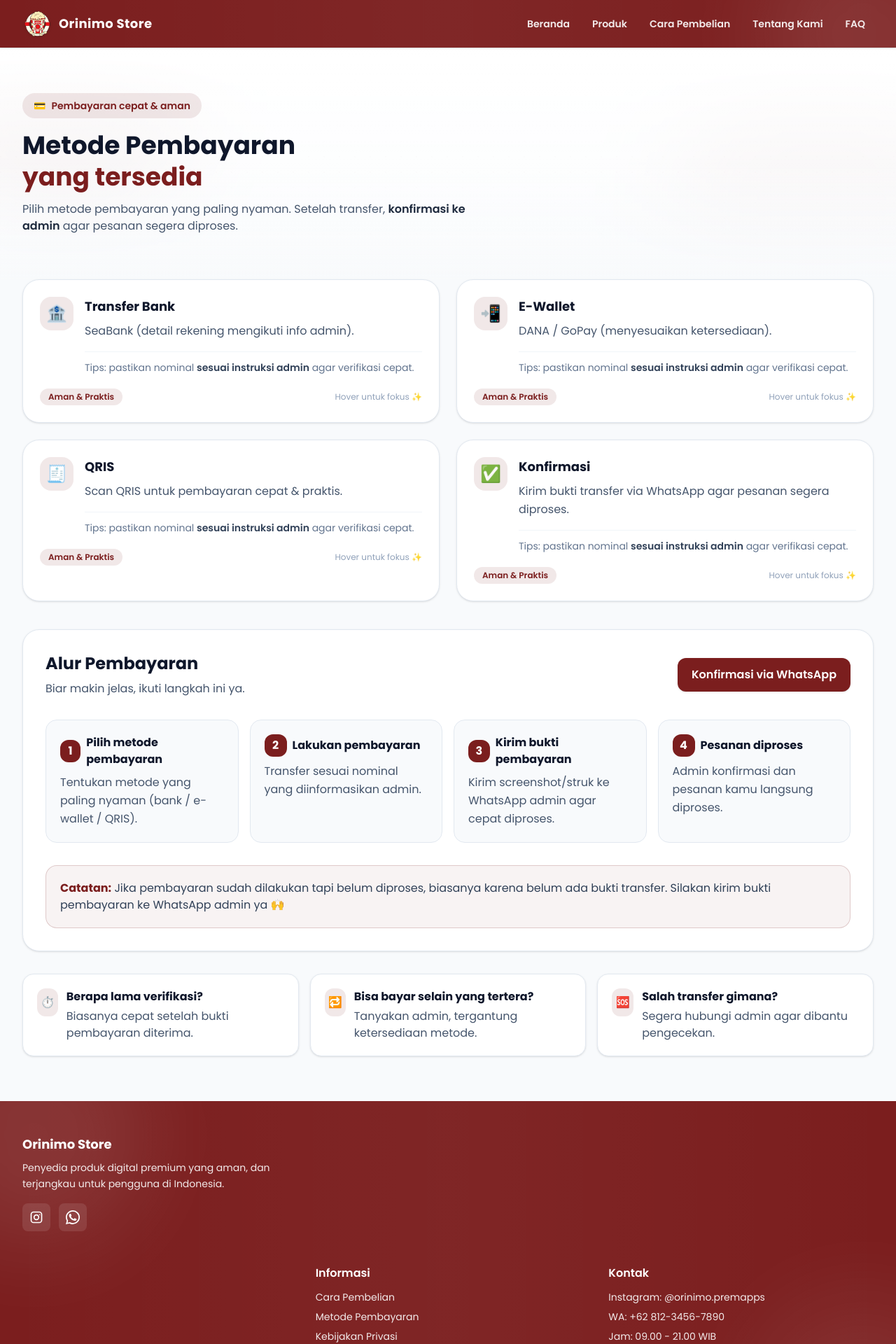
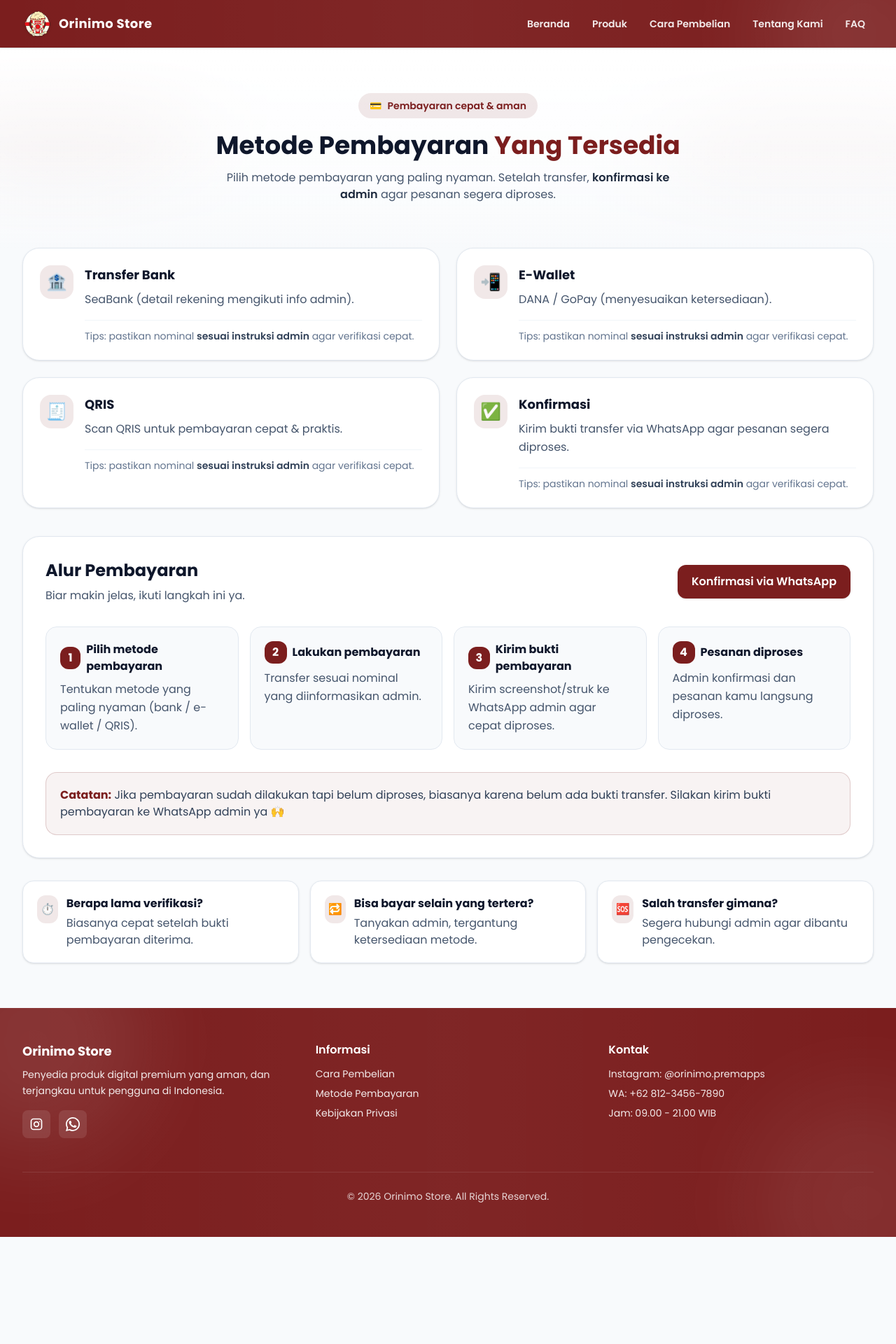
Before and after one commit to chandraputra06/orinimo-web, a React (Vite) app: page /metode-pembayaran in a window 1280 px wide. Shown: the top 1920 px of the page at 70% size. After the commit the page ends 1767 px from the top, so only its background shows below. Built offline with nearby package versions, Linux system fonts and the light colour scheme.

Commit message:
ui(privacy-policy): improve content and layout #15

```diff
--- a/src/components/Footer.jsx
+++ b/src/components/Footer.jsx
@@ -3,7 +3,7 @@
 const Footer = () => {
   return (
     <footer className="relative overflow-hidden bg-[#7B1E1E] text-white font-poppins">
-      {/* decorative overlay (absolute) */}
+      {/* decorative overlay */}
       <div
         aria-hidden
         className="pointer-events-none absolute inset-0 bg-gradient-to-r from-white/0 via-white/10 to-white/0 opacity-35"
@@ -18,14 +18,14 @@
       />
 
       <div className="container-page py-12 relative">
-        {/* Brand */}
-        <div className="text-center md:text-left">
+        {/* ===== MOBILE BRAND (center) ===== */}
+        <div className="md:hidden text-center">
           <h3 className="font-bold text-lg">Orinimo Store</h3>
-          <p className="text-sm mt-2 text-white/90 leading-relaxed max-w-sm mx-auto md:mx-0">
+          <p className="text-sm mt-2 text-white/90 leading-relaxed max-w-sm mx-auto">
             Penyedia produk digital premium yang aman, dan terjangkau untuk pengguna di Indonesia.
           </p>
 
-          <div className="mt-4 flex items-center justify-center md:justify-start gap-3">
+          <div className="mt-4 flex items-center justify-center gap-3">
             <a
               href="https://www.instagram.com/orinimo.premapps"
               target="_blank"
@@ -56,12 +56,47 @@
           </div>
         </div>
 
-        {/* ✅ Mobile: 2 kolom (Informasi + Kontak). Desktop: 3 kolom (Brand | Informasi | Kontak) */}
-        <div className="mt-10 md:mt-12 grid grid-cols-2 gap-10 md:grid-cols-3">
-          {/* Placeholder untuk menjaga layout desktop (kolom brand) */}
-          <div className="hidden md:block" />
+        {/* ===== GRID ===== */}
+        <div className="mt-10 grid grid-cols-2 gap-10 md:mt-0 md:grid-cols-3">
+          {/* DESKTOP BRAND (kolom 1) */}
+          <div className="hidden md:block">
+            <h3 className="font-bold text-lg">Orinimo Store</h3>
+            <p className="text-sm mt-2 text-white/90 leading-relaxed max-w-sm">
+              Penyedia produk digital premium yang aman, dan terjangkau untuk pengguna di Indonesia.
+            </p>
 
-          {/* Informasi (isi tidak diubah) */}
+            <div className="mt-4 flex items-center gap-3">
+              <a
+                href="https://www.instagram.com/orinimo.premapps"
+                target="_blank"
+                rel="noopener noreferrer"
+                className="group inline-flex items-center justify-center w-10 h-10 rounded-lg bg-white/10 hover:bg-white/15 transition hover:shadow-lg hover:shadow-black/10"
+                aria-label="Instagram"
+                title="Instagram"
+              >
+                <svg viewBox="0 0 24 24" fill="currentColor" className="w-5 h-5 transition-transform group-hover:scale-110">
+                  <path d="M7 2h10a5 5 0 0 1 5 5v10a5 5 0 0 1-5 5H7a5 5 0 0 1-5-5V7a5 5 0 0 1 5-5zm10 2H7a3 3 0 0 0-3 3v10a3 3 0 0 0 3 3h10a3 3 0 0 0 3-3V7a3 3 0 0 0-3-3z" />
+                  <path d="M12 7a5 5 0 1 0 0 10 5 5 0 0 0 0-10zm0 2a3 3 0 1 1 0 6 3 3 0 0 1 0-6z" />
+                  <path d="M17.5 6.5a1 1 0 1 0 .001 2.001A1 1 0 0 0 17.5 6.5z" />
+                </svg>
+              </a>
+
+              <a
+                href="https://wa.me/+6281325505028"
+                target="_blank"
+                rel="noopener noreferrer"
+                className="group inline-flex items-center justify-center w-10 h-10 rounded-lg bg-white/10 hover:bg-white/15 transition hover:shadow-lg hover:shadow-black/10"
+                aria-label="WhatsApp"
+                title="WhatsApp"
+              >
+                <svg viewBox="0 0 24 24" fill="currentColor" className="w-5 h-5 transition-transform group-hover:scale-110">
+                  <path d="M20.52 3.48A11.86 11.86 0 0 0 12.02 0C5.4 0 .02 5.38.02 12c0 2.12.56 4.19 1.62 6.01L0 24l6.17-1.6a12 12 0 0 0 5.85 1.49h.01c6.62 0 12-5.38 12-12 0-3.2-1.25-6.21-3.51-8.41zM12.03 21.9h-.01a9.9 9.9 0 0 1-5.04-1.38l-.36-.21-3.66.95.98-3.57-.24-.37A9.88 9.88 0 0 1 2.12 12c0-5.46 4.45-9.9 9.91-9.9 2.65 0 5.14 1.03 7.01 2.9a9.84 9.84 0 0 1 2.9 7 9.9 9.9 0 0 1-9.92 9.9zm5.78-7.42c-.32-.16-1.89-.93-2.18-1.04-.29-.1-.5-.16-.71.16-.21.32-.82 1.04-1.01 1.25-.18.21-.37.24-.69.08-.32-.16-1.35-.5-2.57-1.6-.95-.85-1.59-1.9-1.78-2.22-.18-.32-.02-.49.14-.65.14-.14.32-.37.48-.55.16-.18.21-.32.32-.53.1-.21.05-.4-.03-.55-.08-.16-.71-1.7-.97-2.33-.26-.62-.53-.53-.71-.53h-.61c-.21 0-.55.08-.85.4-.29.32-1.12 1.09-1.12 2.66 0 1.57 1.15 3.08 1.31 3.29.16.21 2.26 3.45 5.46 4.83.76.33 1.35.53 1.81.68.76.24 1.45.21 2 .13.61-.09 1.89-.77 2.16-1.52.27-.75.27-1.39.19-1.52-.08-.13-.29-.21-.61-.37z" />
+                </svg>
+              </a>
+            </div>
+          </div>
+
+          {/* Informasi (tidak diubah) */}
           <div>
             <h4 className="font-semibold">Informasi</h4>
             <ul className="mt-3 space-y-2 text-sm text-white/90">
@@ -82,7 +117,7 @@
             </ul>
           </div>
 
-          {/* Kontak (isi tidak diubah) */}
+          {/* Kontak (tidak diubah) */}
           <div>
             <h4 className="font-semibold">Kontak</h4>
             <ul className="mt-3 space-y-2 text-sm text-white/90">
--- a/src/pages/PaymentMethods.jsx
+++ b/src/pages/PaymentMethods.jsx
@@ -105,10 +105,11 @@
           <div className="absolute inset-0 bg-gradient-to-b from-white via-white/70 to-slate-50" />
         </div>
 
-        <div className="container-page relative z-10 py-12 md:py-16">
+        {/* ✅ CENTER heading + subheading */}
+        <div className="container-page relative z-10 py-12 md:py-16 text-center">
           <div
             data-aos="fade-up"
-            className="inline-flex items-center gap-2 rounded-full bg-[#7B1E1E]/10 px-4 py-2 text-sm font-semibold text-[#7B1E1E]"
+            className="inline-flex items-center justify-center gap-2 rounded-full bg-[#7B1E1E]/10 px-4 py-2 text-sm font-semibold text-[#7B1E1E] mx-auto"
           >
             <span aria-hidden>💳</span>
             Pembayaran cepat & aman
@@ -120,13 +121,13 @@
             className="mt-4 text-3xl md:text-4xl font-bold text-slate-900 leading-tight"
           >
             Metode Pembayaran
-            <span className="block text-[#7B1E1E]">yang tersedia</span>
+            <span className="text-[#7B1E1E]"> Yang Tersedia</span>
           </h1>
 
           <p
             data-aos="fade-up"
             data-aos-delay="220"
-            className="mt-3 text-slate-600 max-w-2xl"
+            className="mt-3 text-slate-600 max-w-2xl mx-auto"
           >
             Pilih metode pembayaran yang paling nyaman. Setelah transfer,{" "}
             <span className="font-semibold text-slate-800">konfirmasi ke admin</span>{" "}
@@ -152,12 +153,8 @@
                     {it.icon}
                   </div>
                   <div className="flex-1">
-                    <h3 className="font-bold text-slate-900 text-lg">
-                      {it.title}
-                    </h3>
-                    <p className="mt-2 text-slate-600 leading-relaxed">
-                      {it.desc}
-                    </p>
+                    <h3 className="font-bold text-slate-900 text-lg">{it.title}</h3>
+                    <p className="mt-2 text-slate-600 leading-relaxed">{it.desc}</p>
 
                     <div className="mt-4 h-px bg-slate-100" />
 
@@ -169,15 +166,6 @@
                       agar verifikasi cepat.
                     </p>
                   </div>
-                </div>
-
-                <div className="mt-5 flex items-center justify-between">
-                  <span className="text-xs font-semibold text-[#7B1E1E] bg-[#7B1E1E]/10 px-3 py-1 rounded-full">
-                    Aman & Praktis
-                  </span>
-                  <span className="text-xs text-slate-400 group-hover:text-slate-600 transition">
-                    Hover untuk fokus ✨
-                  </span>
                 </div>
               </div>
             ))}
@@ -225,9 +213,7 @@
                       </span>
                       <h3 className="font-bold text-slate-900">{s.title}</h3>
                     </div>
-                    <p className="mt-2 text-slate-600 leading-relaxed">
-                      {s.desc}
-                    </p>
+                    <p className="mt-2 text-slate-600 leading-relaxed">{s.desc}</p>
                   </div>
                 ))}
               </div>
@@ -239,8 +225,8 @@
               >
                 <p className="text-slate-700">
                   <span className="font-bold text-[#7B1E1E]">Catatan:</span>{" "}
-                  Jika pembayaran sudah dilakukan tapi belum diproses, biasanya karena belum ada bukti transfer.
-                  Silakan kirim bukti pembayaran ke WhatsApp admin ya 🙌
+                  Jika pembayaran sudah dilakukan tapi belum diproses, biasanya karena belum ada bukti
+                  transfer. Silakan kirim bukti pembayaran ke WhatsApp admin ya 🙌
                 </p>
               </div>
             </div>
@@ -253,21 +239,9 @@
             className="mt-8 grid grid-cols-1 md:grid-cols-3 gap-4"
           >
             {[
-              {
-                q: "Berapa lama verifikasi?",
-                a: "Biasanya cepat setelah bukti pembayaran diterima.",
-                icon: "⏱️",
-              },
-              {
-                q: "Bisa bayar selain yang tertera?",
-                a: "Tanyakan admin, tergantung ketersediaan metode.",
-                icon: "🔁",
-              },
-              {
-                q: "Salah transfer gimana?",
-                a: "Segera hubungi admin agar dibantu pengecekan.",
-                icon: "🆘",
-              },
+              { q: "Berapa lama verifikasi?", a: "Biasanya cepat setelah bukti pembayaran diterima.", icon: "⏱️" },
+              { q: "Bisa bayar selain yang tertera?", a: "Tanyakan admin, tergantung ketersediaan metode.", icon: "🔁" },
+              { q: "Salah transfer gimana?", a: "Segera hubungi admin agar dibantu pengecekan.", icon: "🆘" },
             ].map((f, i) => (
               <div
                 key={f.q}
--- a/src/pages/PrivacyPolicy.jsx
+++ b/src/pages/PrivacyPolicy.jsx
@@ -17,12 +17,18 @@
         <div
           aria-hidden
           className="bg-anim pointer-events-none absolute -top-28 -right-28 h-80 w-80 rounded-full blur-3xl opacity-60"
-          style={{ backgroundColor: "rgba(123,30,30,0.14)", animation: "floatSoft 14s ease-in-out infinite" }}
+          style={{
+            backgroundColor: "rgba(123,30,30,0.14)",
+            animation: "floatSoft 14s ease-in-out infinite",
+          }}
         />
         <div
           aria-hidden
           className="bg-anim pointer-events-none absolute -bottom-28 -left-28 h-80 w-80 rounded-full blur-3xl opacity-55"
-          style={{ backgroundColor: "rgba(123,30,30,0.12)", animation: "floatSoft 16s ease-in-out infinite" }}
+          style={{
+            backgroundColor: "rgba(123,30,30,0.12)",
+            animation: "floatSoft 16s ease-in-out infinite",
+          }}
         />
         <div
           aria-hidden
@@ -33,21 +39,34 @@
             backgroundSize: "22px 22px",
           }}
         />
-        <div aria-hidden className="pointer-events-none absolute inset-0 bg-gradient-to-b from-slate-50 via-slate-50/70 to-slate-50" />
+        <div
+          aria-hidden
+          className="pointer-events-none absolute inset-0 bg-gradient-to-b from-slate-50 via-slate-50/70 to-slate-50"
+        />
 
         <div className="container-page relative">
+          {/* ✅ heading + subheading center */}
+          <div className="text-center">
             <p
-            className="inline-flex items-center gap-2 rounded-full px-4 py-2 text-sm font-semibold border"
-            style={{ backgroundColor: "rgba(123,30,30,0.10)", color: BRAND, borderColor: "rgba(123,30,30,0.12)" }}
+              className="inline-flex items-center justify-center gap-2 rounded-full px-4 py-2 text-sm font-semibold border mx-auto"
+              style={{
+                backgroundColor: "rgba(123,30,30,0.10)",
+                color: BRAND,
+                borderColor: "rgba(123,30,30,0.12)",
+              }}
             >
               <span aria-hidden>🔐</span>
               Privasi & keamanan
             </p>
 
-          <h1 className="mt-4 text-3xl md:text-4xl font-bold text-slate-900">Kebijakan Privasi</h1>
-          <p className="mt-3 text-slate-600 max-w-3xl">
+            <h1 className="mt-4 text-3xl md:text-4xl font-bold text-slate-900">
+              Kebijakan Privasi
+            </h1>
+
+            <p className="mt-3 text-slate-600 max-w-3xl mx-auto">
               Privasi kamu penting. Berikut ringkasan kebijakan privasi Orinimo Store.
             </p>
+          </div>
 
           <div className="mt-8 space-y-4">
             {[
@@ -87,10 +106,6 @@
               </div>
             ))}
           </div>
-
-          <p className="mt-8 text-sm text-slate-500">
-            Catatan: Ini template ringkas. Sesuaikan lagi jika kamu sudah punya kebijakan privasi resmi.
-          </p>
         </div>
       </section>
     </div>
```
Lines whose indentation alone changed are shown as unchanged.
